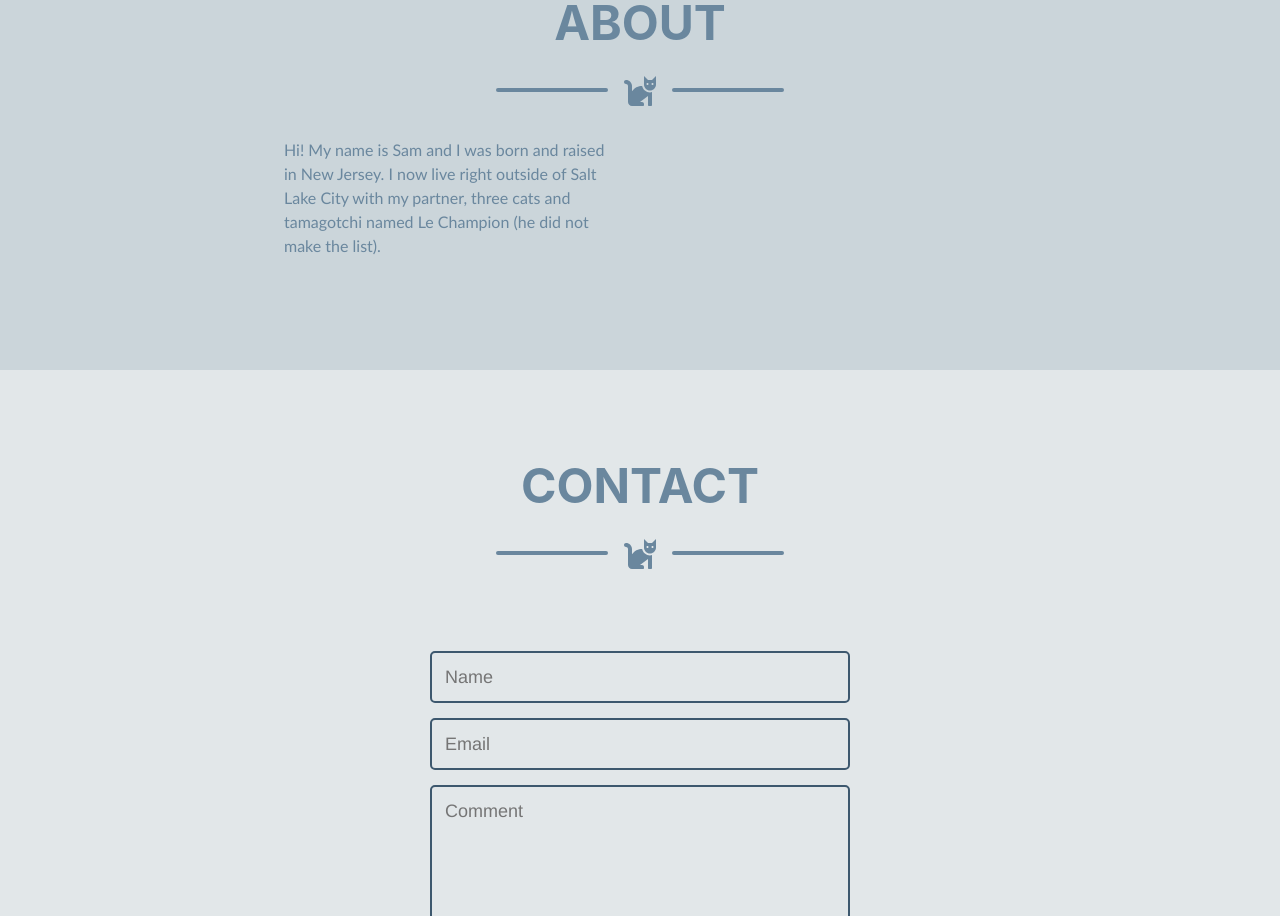
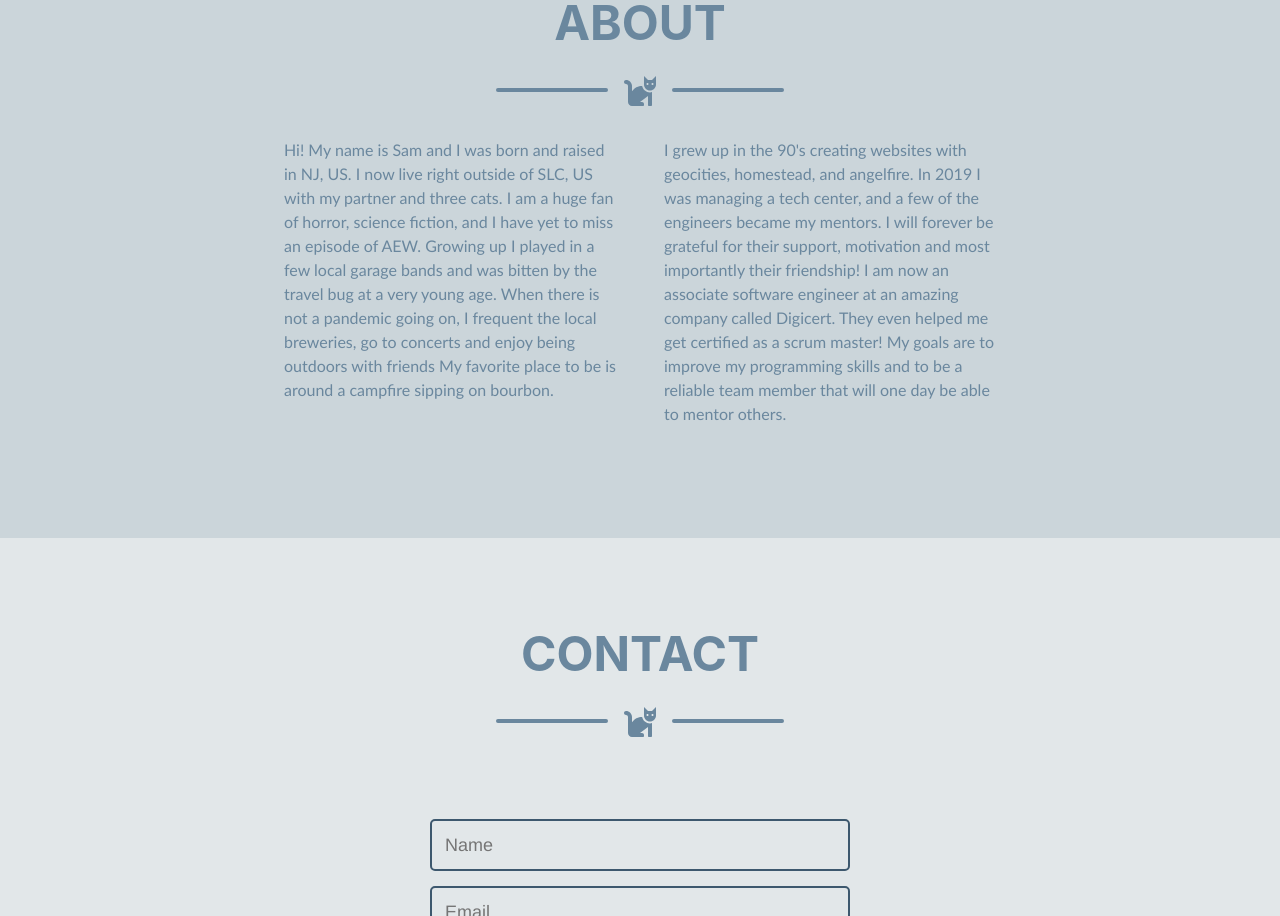
Before and after one commit to Samantha-Grace/portfolio, a website: page index.html in a window 1280 px wide. Shown: the part 1694-2610 px from the top of the page. Drawn offline with nearby package versions, Linux system fonts and the light colour scheme; a web font is replaced by a local one.

Commit message:
updated 3-4-21

```diff
--- a/index.html
+++ b/index.html
@@ -19,7 +19,7 @@
 <body id="page-top">
   <nav class="navbar navbar-expand-lg bg-secondary fixed-top" id="mainNav">
     <div class="container">
-      <a class="navbar-brand js-scroll-trigger" href="#page-top">Cat Mom & Programmer</a>
+      <a class="navbar-brand js-scroll-trigger" href="#page-top">catmom, programmr & scrum master</a>
       <button class="navbar-toggler navbar-toggler-right font-weight-bold bg-primary text-white rounded" type="button"
         data-toggle="collapse" data-target="#navbarResponsive" aria-controls="navbarResponsive" aria-expanded="false"
         aria-label="Toggle navigation">
@@ -53,7 +53,7 @@
       </div>
       <!-- Masthead Subheading-->
       <p class="pre-wrap masthead-subheading font-weight-light mb-0 text-secondary">
-        Freelancer and perpetual student of programming
+        perpetual student of programming and scrumming
       </p>
     </div>
   </header>
@@ -158,12 +158,23 @@
       <!-- About Section Content-->
       <div class="row">
         <div class="col-lg-4 ml-auto text-secondary">
-          Hi! My name is Sam and I was born and raised in New Jersey.
-          I now live right outside of Salt Lake City with my partner,
-          three cats and tamagotchi named Le Champion (he did not make the list).
+          Hi! My name is Sam and I was born and raised in NJ, US.
+          I now live right outside of SLC, US with my partner and three cats.
+          I am a huge fan of horror, science fiction, and I have yet to miss an episode of AEW.
+          Growing up I played in a few local garage bands and was bitten by the travel bug at a very young age.
+          When there is not a pandemic going on, I frequent the local breweries, go to concerts and enjoy being outdoors with friends
+          My favorite place to be is around a campfire sipping on bourbon.
           </p>
         </div>
         <div class="col-lg-4 mr-auto text-secondary">
+          I grew up in the 90's creating websites with geocities, homestead, and angelfire.
+          In 2019 I was managing a tech center, and a few of the engineers became my mentors.
+          I will forever be grateful for their support, motivation
+          and most importantly their friendship!
+          I am now an associate software engineer at an amazing company called Digicert.
+          They even helped me get certified as a scrum master!
+          My goals are to improve my programming skills and to be a reliable team member
+          that will one day be able to mentor others.
           </p>
         </div>
       </div>
```
